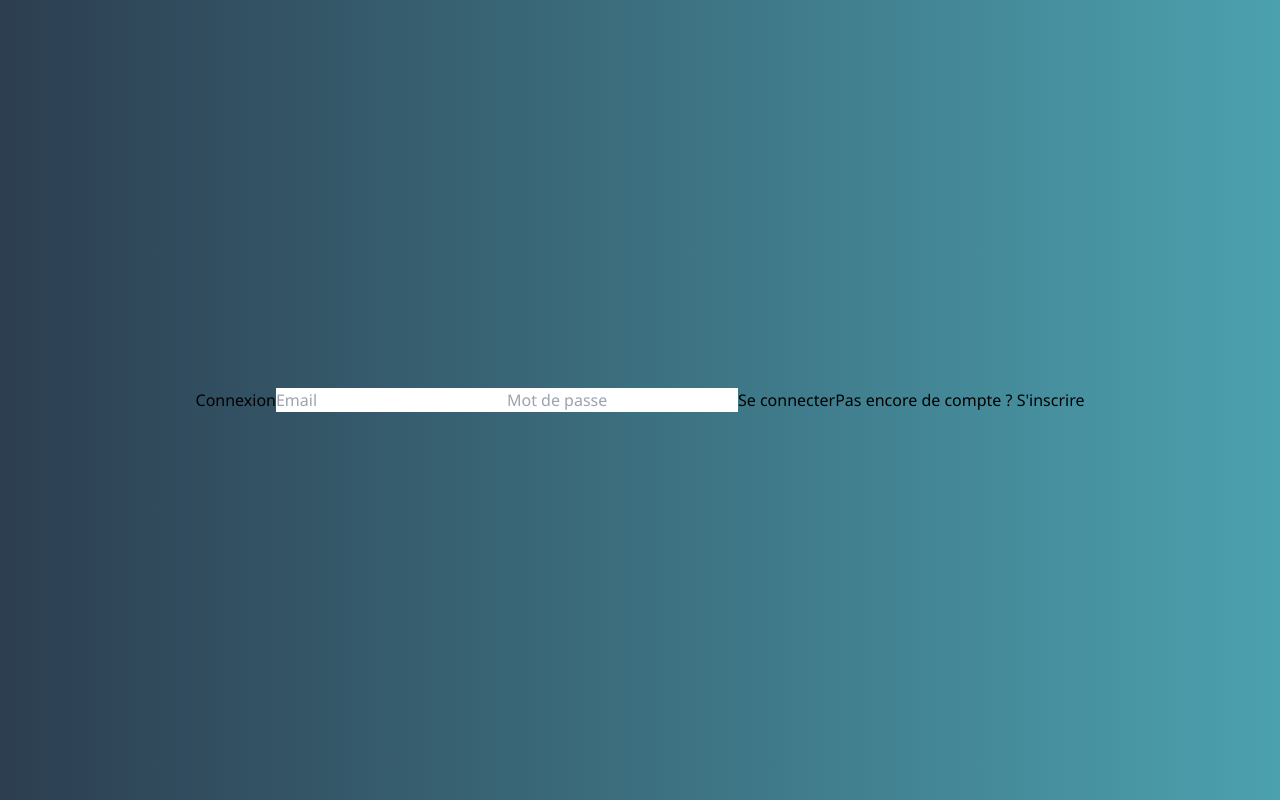
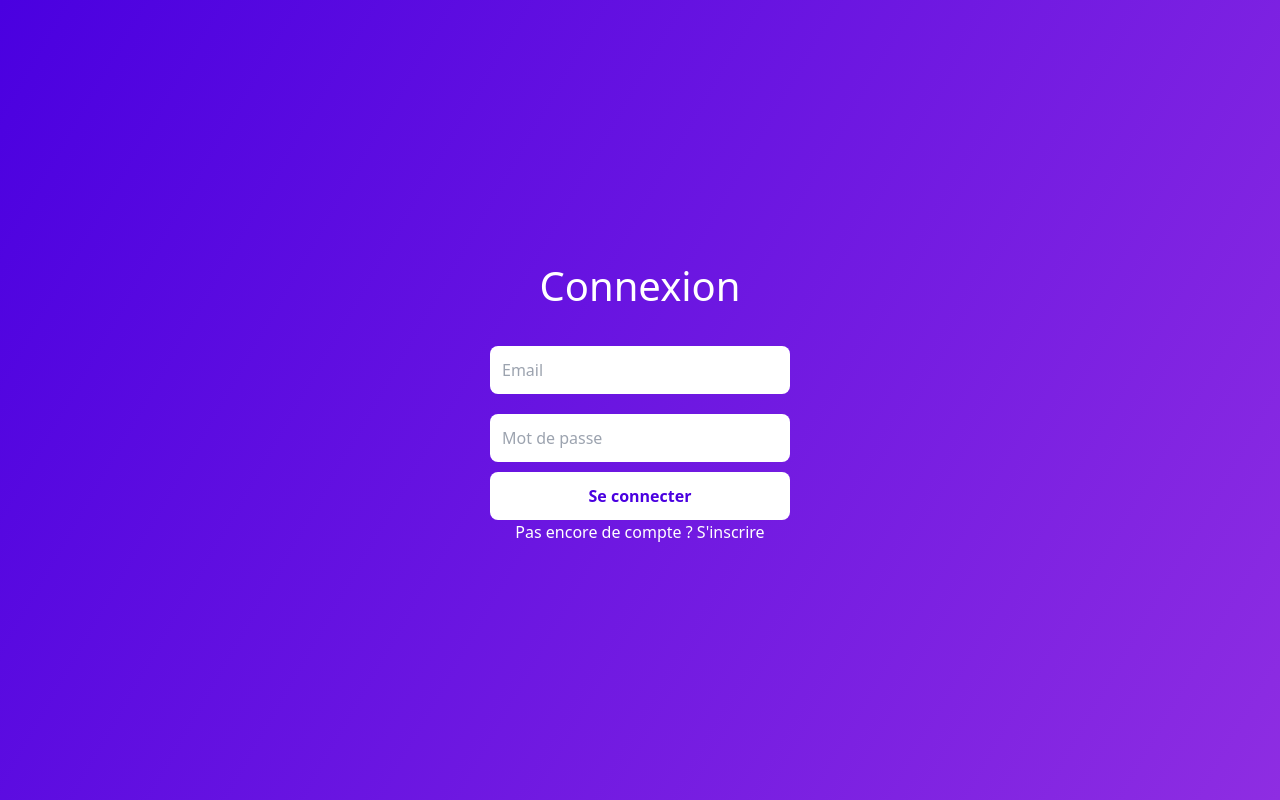
Before and after one commit to OneOffsas/OneOFFClaim, a React (Vite) app: page /login in a window 1280 px wide. Built offline with nearby package versions, Linux system fonts and the light colour scheme; the HTML template or start-up script is replaced by a standard one.

Commit message:
Update login.css

```diff
--- a/src/pages/login.css
+++ b/src/pages/login.css
@@ -1,48 +1,52 @@
+/* src/pages/login.css */
 .login-container {
-  height: 100vh;
   display: flex;
+  flex-direction: column;
+  align-items: center;
   justify-content: center;
-  align-items: center;
-  background: linear-gradient(to right, #2c3e50, #4ca1af);
-  font-family: 'Segoe UI', sans-serif;
+  min-height: 100vh;
+  background: linear-gradient(120deg, #4a00e0, #8e2de2);
+  color: white;
+  padding: 20px;
 }
 
-.login-card {
-  background: rgba(255,255,255,0.15);
-  padding: 40px;
-  border-radius: 15px;
-  backdrop-filter: blur(10px);
-  text-align: center;
-  width: 320px;
-  box-shadow: 0 8px 24px rgba(0,0,0,0.2);
+.login-container h1 {
+  margin-bottom: 20px;
+  font-size: 2.5rem;
 }
 
-.login-card h2 {
-  color: white;
-  margin-bottom: 20px;
+.login-container form {
+  display: flex;
+  flex-direction: column;
+  width: 300px;
 }
 
-.login-card input {
-  width: 100%;
+.login-container input {
   padding: 12px;
   margin: 10px 0;
   border: none;
   border-radius: 8px;
-  outline: none;
+  font-size: 1rem;
 }
 
-.login-card button {
-  padding: 12px 20px;
-  width: 100%;
-  background-color: #6c63ff;
+.login-container button {
+  padding: 12px;
+  background-color: #ffffff;
+  color: #4a00e0;
   border: none;
-  color: white;
+  border-radius: 8px;
   font-weight: bold;
-  border-radius: 8px;
+  font-size: 1rem;
   cursor: pointer;
-  transition: 0.3s;
+  transition: background-color 0.3s ease;
 }
 
-.login-card button:hover {
-  background-color: #574fd6;
+.login-container button:hover {
+  background-color: #e0e0e0;
 }
+
+.message {
+  margin-top: 10px;
+  color: #ffdede;
+  text-align: center;
+}
```
